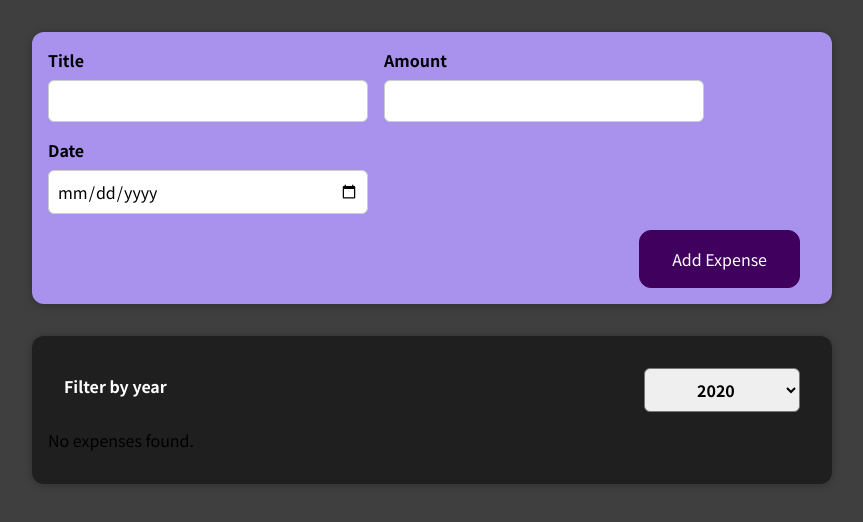
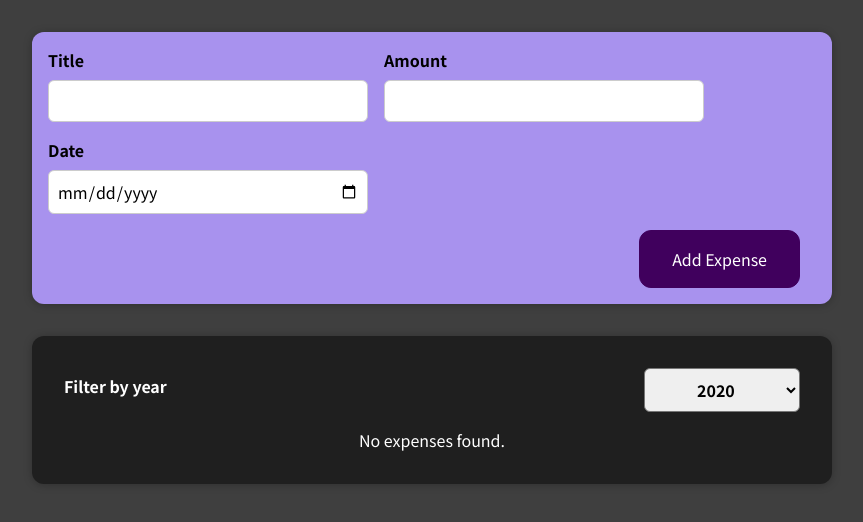
Before and after one commit to sanyamtrehan/react-course, a React (Create React App) app in the folder course-project/: page / in a window 1280 px wide. Shown: the top 522 px of the page, without its empty margins (208-1071 px from the left). Built offline with nearby package versions, Linux system fonts and the light colour scheme.

Commit message:
refactoring expenses component

```diff
--- a/course-project/src/components/Expenses/ExpenseItem.js
+++ b/course-project/src/components/Expenses/ExpenseItem.js
@@ -4,6 +4,7 @@
 
 const ExpenseItem = (props) => {
   return (
+    <li>
       <Card className="expense-item">
         <ExpenseDate date={props.date} />
         <div className="expense-item__description">
@@ -11,6 +12,7 @@
           <div className="expense-item__price">${props.amount}</div>
         </div>
       </Card>
+    </li>
   );
 };
 
--- a/course-project/src/components/Expenses/Expenses.js
+++ b/course-project/src/components/Expenses/Expenses.js
@@ -1,7 +1,7 @@
 import { useState } from "react";
 import Card from "../UI/Card";
 import ExpenseFilter from "./ExpensesFilter";
-import ExpenseItem from "./ExpenseItem";
+import ExpensesList from "./ExpensesList";
 
 import "./Expenses.css";
 
@@ -15,26 +15,13 @@
     (expense) => expense.date.getFullYear().toString() === filteredYear
   );
 
-  let expensesContent = <p>No expenses found.</p>;
-
-  if (filteredExpenses.length) {
-    expensesContent = filteredExpenses.map((expense) => (
-      <ExpenseItem
-        key={expense.id}
-        title={expense.title}
-        amount={expense.amount}
-        date={expense.date}
-      />
-    ));
-  }
-
   return (
     <Card className="expenses">
       <ExpenseFilter
         selected={filteredYear}
         onFilterChange={filterChangeHandler}
       />
-      {expensesContent}
+      <ExpensesList items={filteredExpenses} />
     </Card>
   );
 };
--- /dev/null
+++ b/course-project/src/components/Expenses/ExpensesList.css
@@ -0,0 +1,9 @@
+.expenses-list {
+  list-style: none;
+  padding: 0;
+}
+
+.expenses-list__fallback {
+  color: white;
+  text-align: center;
+}
--- /dev/null
+++ b/course-project/src/components/Expenses/ExpensesList.js
@@ -0,0 +1,24 @@
+import ExpenseItem from "./ExpenseItem";
+
+import "./ExpensesList.css";
+
+const ExpensesList = (props) => {
+  if (!props.items.length) {
+    return <p className="expenses-list__fallback">No expenses found.</p>;
+  }
+
+  return (
+    <ul className="expenses-list">
+      {props.items.map((expense) => (
+        <ExpenseItem
+          key={expense.id}
+          title={expense.title}
+          amount={expense.amount}
+          date={expense.date}
+        />
+      ))}
+    </ul>
+  );
+};
+
+export default ExpensesList;
```
Lines whose indentation alone changed are shown as unchanged.
